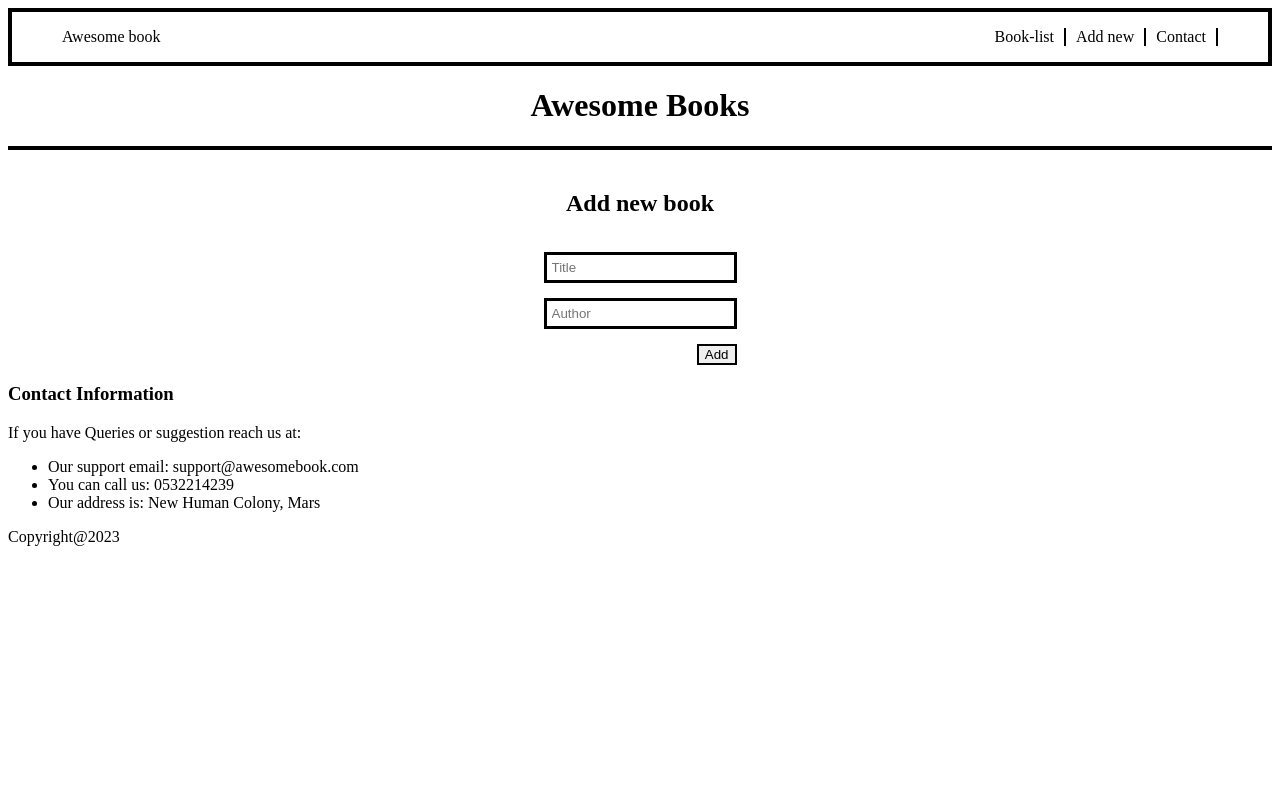
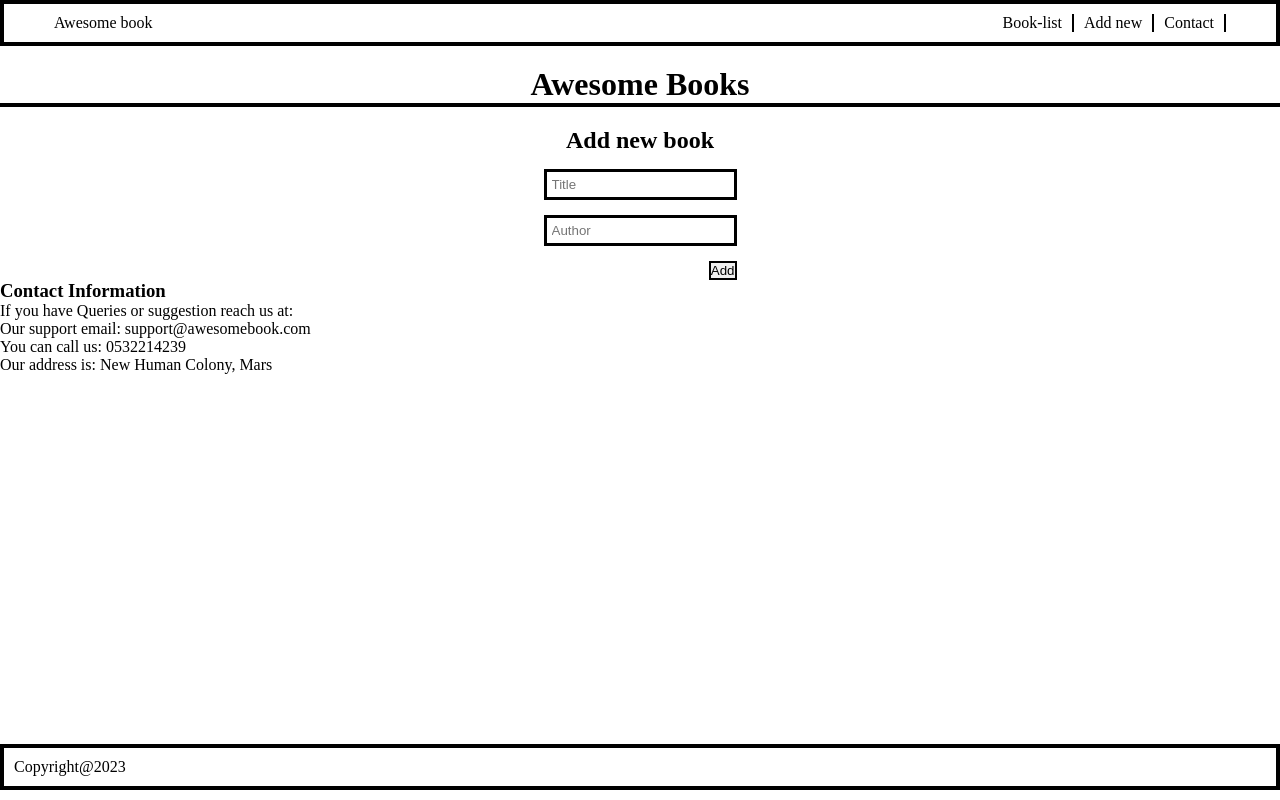
Before and after one commit to AbhishekkM05/Awesome-Books, a website: page index.html in a window 1280 px wide. Drawn offline with Linux system fonts and the light colour scheme.

Commit message:
Style footer

```diff
--- a/style.css
+++ b/style.css
@@ -1,4 +1,6 @@
 * {
+  padding: 0;
+  margin: 0;
   box-sizing: border-box;
 }
 
@@ -7,6 +9,8 @@ nav {
   align-items: center;
   justify-content: space-between;
   padding-inline: 50px;
+  padding-block: 10px;
+  margin-bottom: 20px;
   border: 4px solid black;
 }
 
@@ -19,12 +23,13 @@ nav {
   padding-inline: 10px;
   border-right: 2px solid black;
   cursor: pointer;
-  transition: color 0.05s ease-in-out;
+  transition: all 0.05s ease-in-out;
 }
 
 #navbar li:hover {
   color: blue;
   border-color: blue;
+  font-weight: 600;
 }
 
 #book-list {
@@ -81,3 +86,11 @@ button[type="submit"] {
   align-self: flex-end;
   border: 2px solid black;
 }
+
+footer {
+  border: 4px solid black;
+  padding: 10px;
+  width: 100%;
+  position: absolute;
+  bottom: 10px;
+}
```
